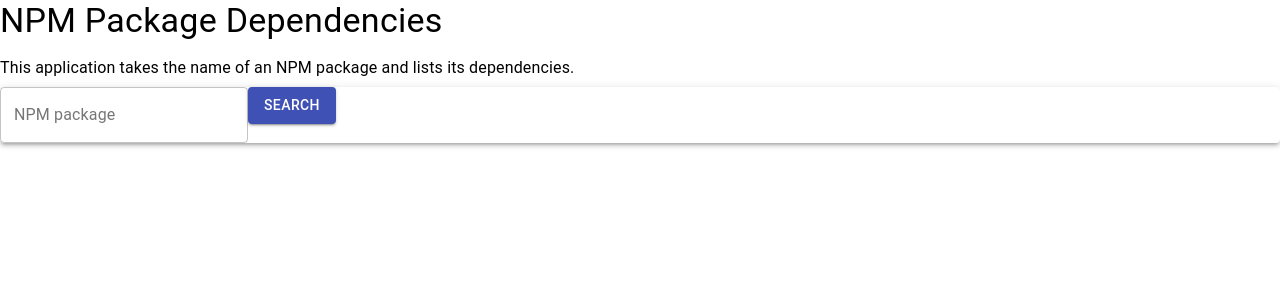
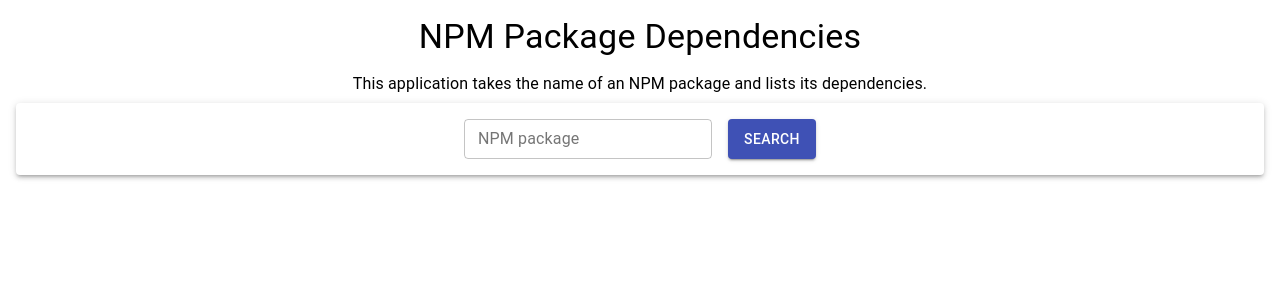
Before and after one commit to AMS777/npm-package-dependencies, a React (Create React App) app: page / in a window 1280 px wide. Shown: the top 300 px of the page. Built offline with nearby package versions, Linux system fonts and the light colour scheme.

Commit message:
Apply basic styles

```diff
--- a/src/App.js
+++ b/src/App.js
@@ -1,4 +1,5 @@
 import './styles/global.css';
+import './styles/components.css';
 
 import { Homepage } from './pages';
 
--- a/src/components/Search.jsx
+++ b/src/components/Search.jsx
@@ -7,8 +7,14 @@
 function Search() {
   return (
     <Paper elevation={3}>
-      <form noValidate>
-        <TextField label="NPM package" variant="outlined" data-test="search-field" />
+      <form noValidate className="search-form">
+        <TextField
+          label="NPM package"
+          variant="outlined"
+          margin="dense"
+          className="search-field"
+          data-test="search-field"
+        />
         <Button variant="contained" color="primary" data-test="search-button">
           Search
         </Button>
--- /dev/null
+++ b/src/styles/components.css
@@ -0,0 +1,6 @@
+.search-form {
+  display: flex;
+  padding: 1em;
+  justify-content: center;
+  gap: 1em;
+}
--- a/src/styles/global.css
+++ b/src/styles/global.css
@@ -1,13 +1,16 @@
 body {
-  margin: 0;
-  font-family: -apple-system, BlinkMacSystemFont, 'Segoe UI', 'Roboto', 'Oxygen',
-    'Ubuntu', 'Cantarell', 'Fira Sans', 'Droid Sans', 'Helvetica Neue',
-    sans-serif;
+  margin: 1em;
+  text-align: center;
+  font-family: -apple-system, BlinkMacSystemFont, 'Segoe UI', 'Roboto', 'Oxygen', 'Ubuntu',
+    'Cantarell', 'Fira Sans', 'Droid Sans', 'Helvetica Neue', sans-serif;
   -webkit-font-smoothing: antialiased;
   -moz-osx-font-smoothing: grayscale;
 }
 
 code {
-  font-family: source-code-pro, Menlo, Monaco, Consolas, 'Courier New',
-    monospace;
+  font-family: source-code-pro, Menlo, Monaco, Consolas, 'Courier New', monospace;
 }
+
+body .MuiFormControl-marginDense {
+  margin: 0;
+}
```
